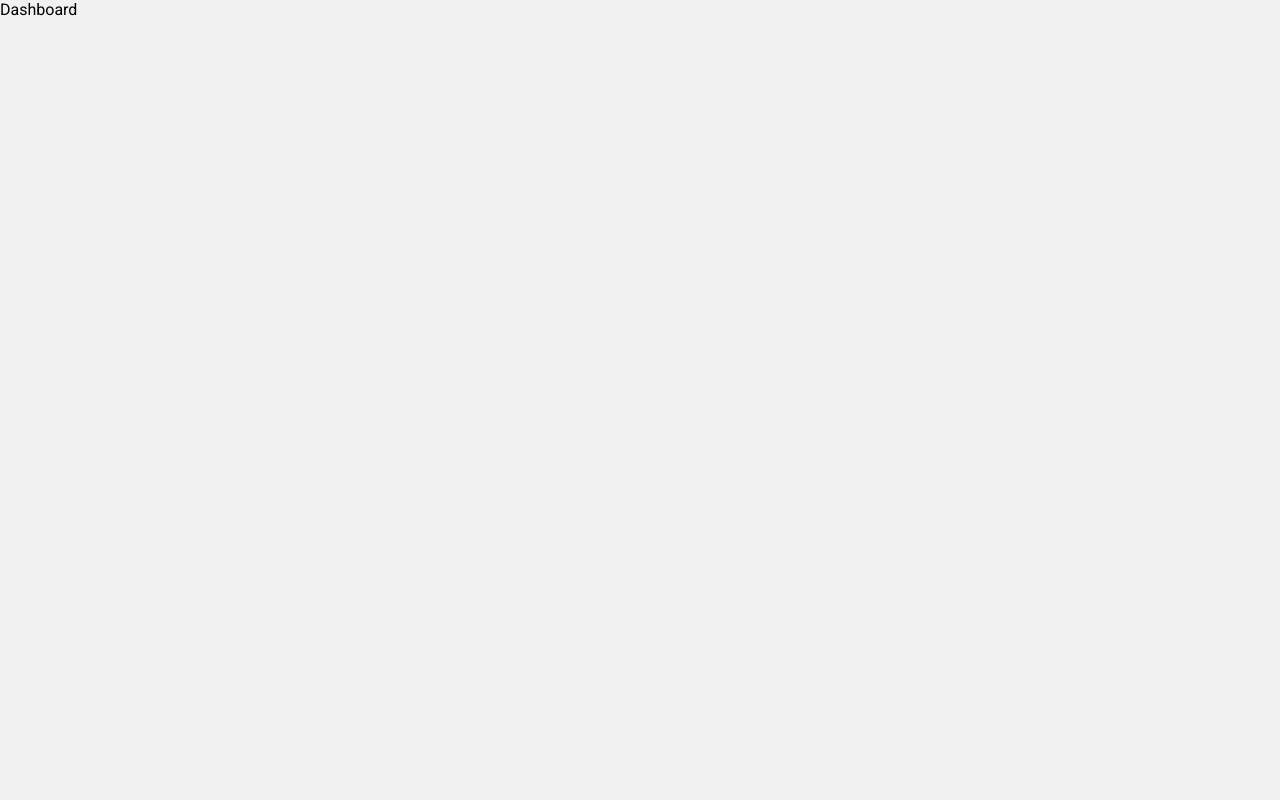
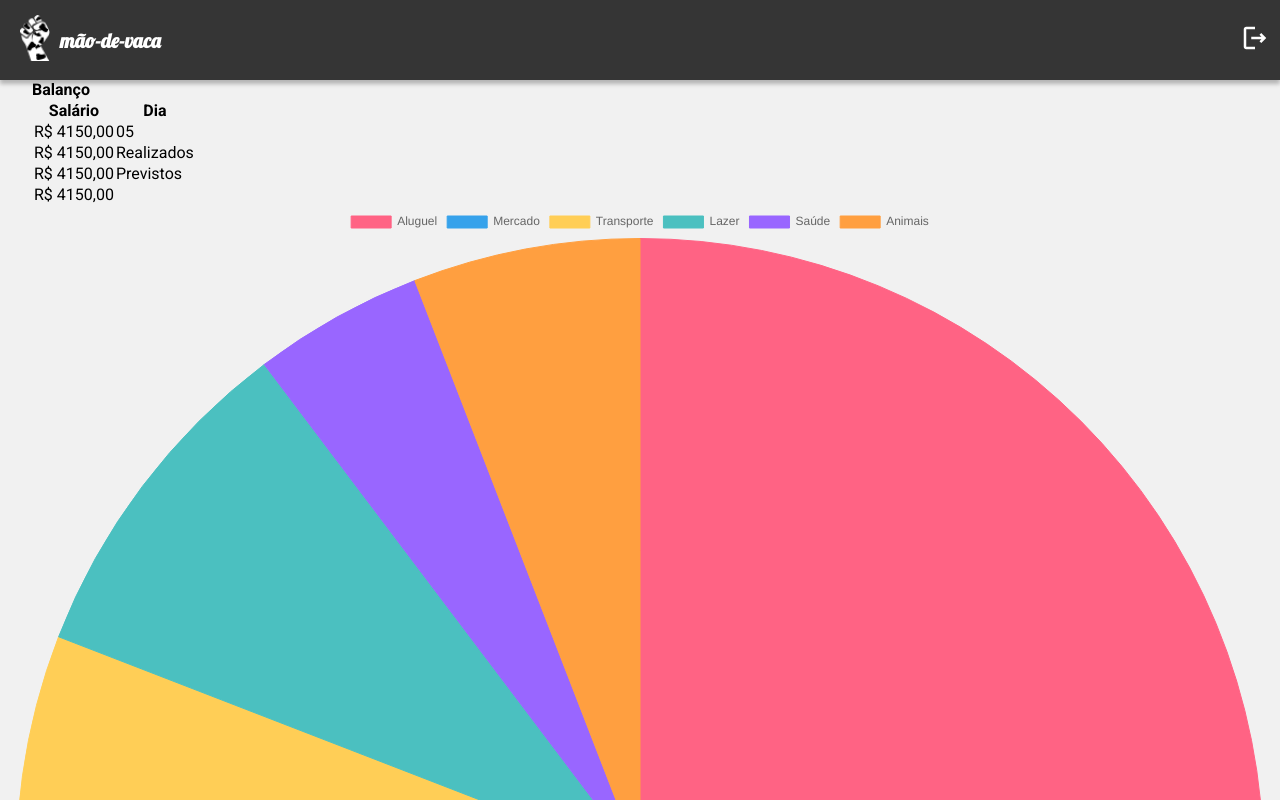
Before and after one commit to rodhardt/maodevaca, a React (Create React App) app: page /dashboard in a window 1280 px wide. Shown: the top 800 px of the page. Built offline with nearby package versions, Linux system fonts and the light colour scheme.

Commit message:
feat: header and dashboard progress

```diff
--- a/package.json
+++ b/package.json
@@ -14,7 +14,9 @@
     "@types/react-router-dom": "^5.3.2",
     "@types/styled-components": "^5.1.15",
     "axios": "^0.24.0",
+    "chart.js": "^3.6.0",
     "react": "^17.0.2",
+    "react-chartjs-2": "^4.0.0",
     "react-dom": "^17.0.2",
     "react-hook-form": "^7.20.2",
     "react-icons": "^4.3.1",
--- /dev/null
+++ b/src/components/Dashboard/CurrentBalance/index.tsx
@@ -0,0 +1,33 @@
+import { CurrentBalanceStyled } from "./styles";
+
+function CurrentBalance() {
+  return (
+    <CurrentBalanceStyled>
+      <h2>Balanço</h2>
+      <table>
+        <tr>
+          <th>Salário</th>
+          <th>Dia</th>
+        </tr>
+        <tr>
+          <td>R$ 4150,00</td>
+          <td>05</td>
+        </tr>
+        <tr>
+          <td>R$ 4150,00</td>
+          <td>Realizados</td>
+        </tr>
+        <tr>
+          <td>R$ 4150,00</td>
+          <td>Previstos</td>
+        </tr>
+        <tr>
+          <td>R$ 4150,00</td>
+          <td></td>
+        </tr>
+      </table>
+    </CurrentBalanceStyled>
+  );
+}
+
+export default CurrentBalance;
--- /dev/null
+++ b/src/components/Dashboard/CurrentBalance/styles.ts
@@ -0,0 +1,6 @@
+import styled from "styled-components";
+
+export const CurrentBalanceStyled = styled.section`
+  width: 95%;
+  margin: auto;
+`;
--- /dev/null
+++ b/src/components/Dashboard/HorizontalBar/index.tsx
@@ -0,0 +1,153 @@
+import { HorizontalBarStyled } from "./styles";
+import { ExpenseData } from "../../../assets/types/index";
+
+import { useEffect } from "react";
+
+function HorizontalBar() {
+  const expenses = [
+    {
+      id: 1,
+      name: "compras bistek",
+      value: 500,
+      group: "mercado",
+      subgroup: "comidas",
+      frequency: "",
+      date: "20/11/2021",
+    },
+    {
+      id: 2,
+      name: "aluguel",
+      value: 1200,
+      group: "aluguel",
+      subgroup: "",
+      frequency: "mensal",
+      date: "",
+    },
+    {
+      id: 3,
+      name: "gasolina",
+      value: 100,
+      group: "transporte",
+      subgroup: "carro",
+      frequency: "semanal",
+      date: "",
+    },
+    {
+      id: 4,
+      name: "consulta oftalmologista",
+      value: 100,
+      group: "saúde",
+      subgroup: "",
+      frequency: "",
+      date: "14/11/2021",
+    },
+    {
+      id: 5,
+      name: "ração",
+      value: 150,
+      group: "animais",
+      subgroup: "",
+      frequency: "",
+      date: "17/11/2021",
+    },
+    {
+      id: 6,
+      name: "pizza",
+      value: 150,
+      group: "alimentação",
+      subgroup: "",
+      frequency: "",
+      date: "19/11/2021",
+    },
+    {
+      id: 7,
+      name: "geladal",
+      value: 120,
+      group: "lazer",
+      subgroup: "",
+      frequency: "",
+      date: "19/11/2021",
+    },
+    {
+      id: 8,
+      name: "passado",
+      value: 1200,
+      group: "TESTE",
+      subgroup: "",
+      frequency: "",
+      date: "04/10/2021",
+    },
+    {
+      id: 9,
+      name: "futuro",
+      value: 800,
+      group: "TESTE",
+      subgroup: "",
+      frequency: "",
+      date: "06/12/2021",
+    },
+    {
+      id: 10,
+      name: "futuro",
+      value: 20,
+      group: "saúde",
+      subgroup: "",
+      frequency: "",
+      date: "06/12/2021",
+    },
+  ];
+
+  const expensesByGroup: { group: number } = expenses.reduce<any>(
+    (acm: any, cv: ExpenseData) => {
+      const { group, value } = cv;
+      return acm[group] === undefined
+        ? { ...acm, [group]: value }
+        : { ...acm, [group]: acm[group] + value };
+    },
+    {}
+  );
+
+  const expensesEntriesSorted = Object.entries(expensesByGroup).sort(
+    (a, b) => b[1] - a[1]
+  );
+  const expensesValues = Object.values(expensesByGroup);
+
+  const maxValue = expensesValues.reduce((acm: number, cv: number) => {
+    return acm > cv ? acm : cv;
+  }, expensesValues[0]);
+  const minValue = expensesValues.reduce((acm: number, cv: number) => {
+    return acm < cv ? acm : cv;
+  }, expensesValues[0]);
+
+  return (
+    <HorizontalBarStyled>
+      <table>
+        {expensesEntriesSorted.map(
+          (group: [group: string, value: number], index: number) => (
+            <tr key={index}>
+              <th>
+                <p>{group[0]}</p>
+              </th>
+              <div
+                className="group-bar"
+                style={{
+                  width: `calc(${group[1] / maxValue} * (100% - 100px))`,
+                  backgroundColor: `rgb(255, 0, 0, 0.2)`,
+                }}
+              >
+                {group[1]}
+              </div>
+              <td></td>
+              <td></td>
+              <td></td>
+              <td></td>
+              <td></td>
+            </tr>
+          )
+        )}
+      </table>
+    </HorizontalBarStyled>
+  );
+}
+
+export default HorizontalBar;
--- /dev/null
+++ b/src/components/Dashboard/HorizontalBar/styles.ts
@@ -0,0 +1,39 @@
+import styled from "styled-components";
+
+export const HorizontalBarStyled = styled.section`
+  width: 95%;
+  margin: auto;
+
+  table {
+    border-collapse: collapse;
+  }
+
+  tr {
+    position: relative;
+  }
+
+  th {
+    border-right: 1px solid black;
+    padding-right: 4px;
+    width: 80px;
+  }
+
+  th p {
+    width: 94px;
+    word-wrap: break-word;
+  }
+
+  .group-bar {
+    position: absolute;
+
+    top: 50%;
+    transform: translateY(-50%);
+  }
+
+  td {
+    border: 1px solid #ffffff00;
+    width: 20%;
+    height: 50px;
+    border-bottom: 1px solid #202020;
+  }
+`;
--- /dev/null
+++ b/src/components/Dashboard/PieChart/index.tsx
@@ -0,0 +1,41 @@
+import { PieChartStyled } from "./styles";
+import { Chart as ChartJS, ArcElement, Tooltip, Legend } from "chart.js";
+import { Pie } from "react-chartjs-2";
+
+ChartJS.register(ArcElement, Tooltip, Legend);
+
+function PieChart() {
+  const data = {
+    labels: ["Aluguel", "Mercado", "Transporte", "Lazer", "Saúde", "Animais"],
+    datasets: [
+      {
+        label: "R$ gastos",
+        data: [1250, 1000, 500, 300, 150, 200],
+        backgroundColor: [
+          "rgba(255, 99, 132)",
+          "rgba(54, 162, 235)",
+          "rgba(255, 206, 86)",
+          "rgba(75, 192, 192)",
+          "rgba(153, 102, 255)",
+          "rgba(255, 159, 64)",
+        ],
+        borderColor: [
+          "rgba(255, 99, 132, 1)",
+          "rgba(54, 162, 235, 1)",
+          "rgba(255, 206, 86, 1)",
+          "rgba(75, 192, 192, 1)",
+          "rgba(153, 102, 255, 1)",
+          "rgba(255, 159, 64, 1)",
+        ],
+        borderWidth: 1,
+      },
+    ],
+  };
+  return (
+    <PieChartStyled>
+      <Pie data={data} />
+    </PieChartStyled>
+  );
+}
+
+export default PieChart;
--- /dev/null
+++ b/src/components/Dashboard/PieChart/styles.ts
@@ -0,0 +1,3 @@
+import styled from "styled-components";
+
+export const PieChartStyled = styled.section``;
--- /dev/null
+++ b/src/components/Header/index.tsx
@@ -0,0 +1,22 @@
+import { HeaderStyled } from "./styles";
+import Logo from "../../assets/images/mao-de-vaca.png";
+import { MdOutlineLogout } from "react-icons/md";
+
+function Header() {
+  return (
+    <HeaderStyled>
+      <div className="logo-container">
+        <div className="image-container">
+          <img src={Logo} alt="mao-de-vaca" />
+        </div>
+        <h1>mão-de-vaca</h1>
+      </div>
+      <div className="logout-container">
+        <MdOutlineLogout />
+        <p>Logout</p>
+      </div>
+    </HeaderStyled>
+  );
+}
+
+export default Header;
--- /dev/null
+++ b/src/components/Header/styles.ts
@@ -0,0 +1,64 @@
+import styled from "styled-components";
+
+export const HeaderStyled = styled.header`
+  color: white;
+
+  background-color: #353535;
+  box-shadow: 0px 4px 4px rgba(0, 0, 0, 0.25);
+  backdrop-filter: blur(12px);
+  width: 100%;
+  height: 80px;
+  display: flex;
+  align-items: center;
+  justify-content: space-between;
+  padding: 0 10px;
+
+  .logo-container {
+    display: flex;
+    align-items: center;
+    justify-content: center;
+
+    padding: 5px 10px;
+  }
+
+  .image-container {
+    width: 30px;
+    margin-right: 5px;
+  }
+
+  .image-container img {
+    width: 100%;
+    height: 100%;
+  }
+
+  h1 {
+    margin-left: 5px;
+    font-family: "Lobster", cursive;
+    font-size: 20px;
+  }
+
+  .logout-container {
+    width: 30px;
+    position: relative;
+  }
+
+  .logout-container svg {
+    width: 30px;
+    height: 30px;
+  }
+
+  .logout-container svg:hover {
+    cursor: pointer;
+  }
+
+  .logout-container svg:hover + p {
+    display: block;
+    position: absolute;
+    transform: translateX(-50%);
+    text-decoration: underline;
+  }
+
+  .logout-container p {
+    display: none;
+  }
+`;
--- a/src/pages/Dashboard/index.tsx
+++ b/src/pages/Dashboard/index.tsx
@@ -1,7 +1,20 @@
 import { DashboardStyled } from "./styles";
+import Header from "../../components/Header";
+import CurrentBalance from "../../components/Dashboard/CurrentBalance";
+import PieChart from "../../components/Dashboard/PieChart";
+import HorizontalBar from "../../components/Dashboard/HorizontalBar";
 
 function Dashboard() {
-  return <DashboardStyled>Dashboard</DashboardStyled>;
+  return (
+    <>
+      <Header />
+      <DashboardStyled>
+        <CurrentBalance />
+        <PieChart />
+        <HorizontalBar />
+      </DashboardStyled>
+    </>
+  );
 }
 
 export default Dashboard;
```
Also changed, not shown: 1 other file (tests, documents, lock files or other folders).
